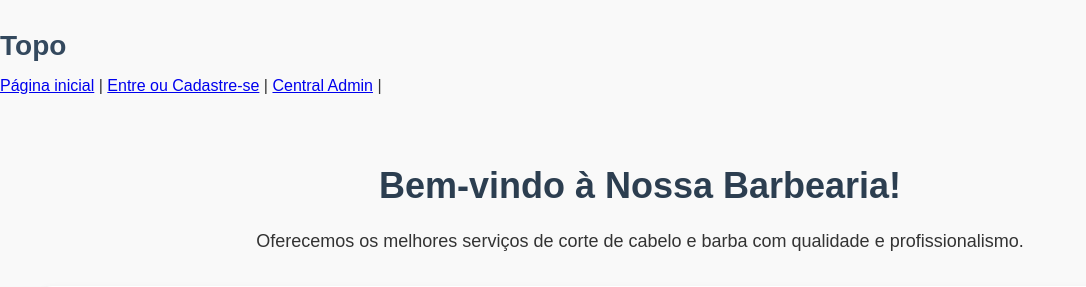
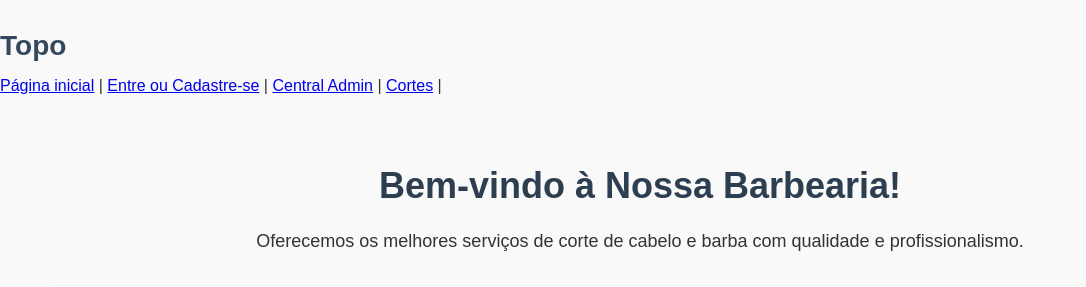
Before and after one commit to devRafaelFN/barber_manager, a PHP site: page / in a window 1280 px wide. Shown: the top 287 px of the page, without its empty margins (0-1086 px from the left). Run offline with PHP 8.4, Linux system fonts and the light colour scheme.

Commit message:
Add files via upload

```diff
--- a/templates/menu.php
+++ b/templates/menu.php
@@ -3,5 +3,7 @@
 <a href="?pg=inicial">Página inicial</a>  |
 <a href="?pg=form_cadastro">Entre ou Cadastre-se</a>  |
 <a href="admin/admin.php"> Central Admin</a>  |
+<a href="cliente/cortes.php">Cortes</a>  |
+
 
 </nav>
```
